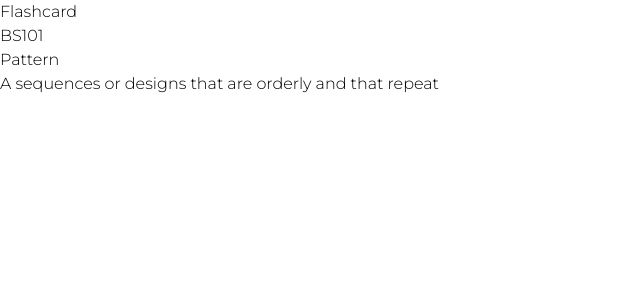
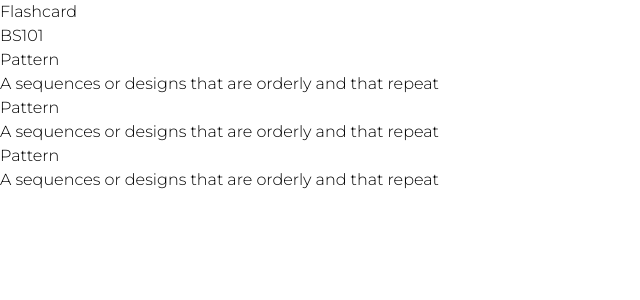
Before and after one commit to RyanMdg/bs101, a Next.js app in the folder front-end/admin/: page /math2 in a window 1280 px wide. Shown: the top 300 px of the page, without its empty margins (0-640 px from the left). Built offline with nearby package versions, Linux system fonts and the light colour scheme.

Commit message:
math flashcard edit

```diff
--- a/front-end/admin/src/app/components/math2-flashcard.js
+++ b/front-end/admin/src/app/components/math2-flashcard.js
@@ -3,6 +3,14 @@ const mathFlashCards = () => {
         <div className="container mx-auto mt-5">
             <p className="text-5x1 font-extrabold">Pattern</p>
             <p className="text-2x1 font-medium">A sequences or designs that are orderly and that repeat</p>
+            {" "}
+            <p className="text-5x1 font-extrabold">Pattern</p>
+            <p className="text-2x1 font-medium">A sequences or designs that are orderly and that repeat</p>
+            {" "}
+            <p className="text-5x1 font-extrabold">Pattern</p>
+            <p className="text-2x1 font-medium">A sequences or designs that are orderly and that repeat</p>
+            {" "}
+
         </div>
     );
 };
```
